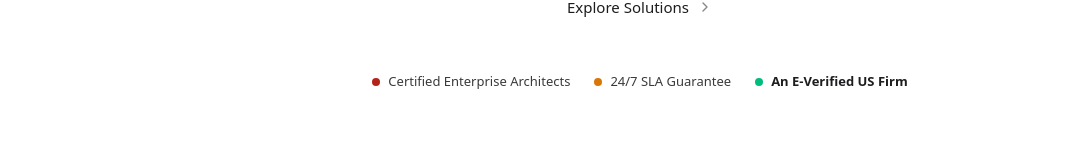
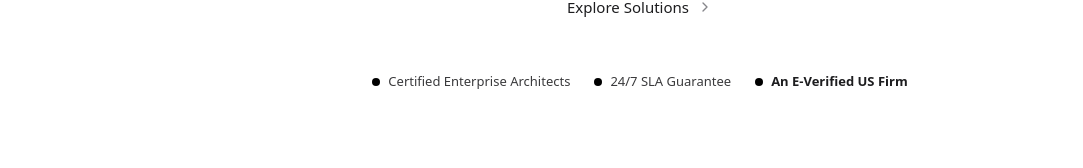
Before and after one commit to techaxisglobal-bit/TAG-website, a Next.js app: page / in a window 1280 px wide. Shown: the part 493-661 px from the top of the page, without its empty margins (0-1083 px from the left). Built offline with nearby package versions, Linux system fonts and the light colour scheme.

Commit message:
style: change hero trust badge dots to dark black

```diff
--- a/src/app/page.tsx
+++ b/src/app/page.tsx
@@ -156,15 +156,15 @@ export default function Home() {
             {/* Trust Badge line */}
             <div className="flex flex-wrap items-center justify-center gap-6 pt-3 text-[13px] font-medium text-[#3A3A3C]">
               <div className="flex items-center gap-2">
-                <span className="w-2 h-2 rounded-full bg-[#B42318] flex-shrink-0" />
+                <span className="w-2 h-2 rounded-full bg-black flex-shrink-0" />
                 <span>Certified Enterprise Architects</span>
               </div>
               <div className="flex items-center gap-2">
-                <span className="w-2 h-2 rounded-full bg-[#D97706] flex-shrink-0" />
+                <span className="w-2 h-2 rounded-full bg-black flex-shrink-0" />
                 <span>24/7 SLA Guarantee</span>
               </div>
               <div className="flex items-center gap-2">
-                <span className="w-2 h-2 rounded-full bg-emerald-500 flex-shrink-0" />
+                <span className="w-2 h-2 rounded-full bg-black flex-shrink-0" />
                 <span className="font-semibold text-[#1D1D1F]">An E-Verified US Firm</span>
               </div>
             </div>
```
